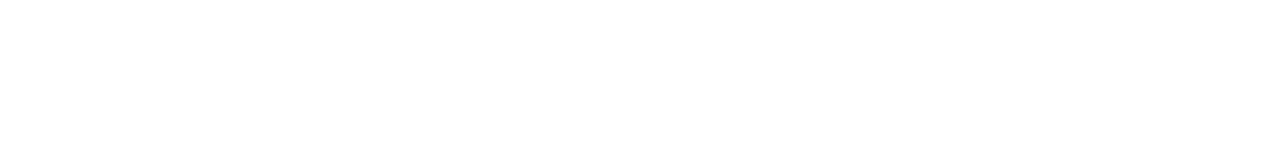
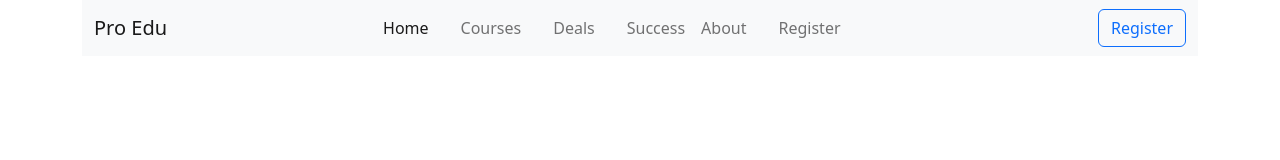
Before and after one commit to Rimaakter1/Assignment-3, a plain HTML site: page index.html in a window 1280 px wide. Drawn offline with nearby package versions, Linux system fonts and the light colour scheme.

Commit message:
commit navbar

```diff
--- a/index.html
+++ b/index.html
@@ -12,8 +12,40 @@
 
 <body>
     <!-- header start -->
-    <header>
-
+    <header class="container">
+        <nav class="navbar navbar-expand-lg bg-light">
+            <div class="container-fluid">
+                <a class="navbar-brand" href="#">Pro Edu</a>
+                <button class="navbar-toggler" type="button" data-bs-toggle="collapse"
+                    data-bs-target="#navbarSupportedContent" aria-controls="navbarSupportedContent"
+                    aria-expanded="false" aria-label="Toggle navigation">
+                    <span class="navbar-toggler-icon"></span>
+                </button>
+                <div class="collapse navbar-collapse " id="navbarSupportedContent">
+                    <ul class="navbar-nav me-auto mb-2 mb-lg-0 ms-5 ps-5">
+                        <li class="nav-item ps-5 ms-5">
+                            <a class="nav-link active" aria-current="page" href="#">Home</a>
+                        </li>
+                        <li class="nav-item ps-3">
+                            <a class="nav-link" href="#">Courses</a>
+                        </li>
+                        <li class="nav-item ps-3">
+                            <a class="nav-link" href="#">Deals</a>
+                        </li>
+                        <li class="nav-item ps-3">
+                            <a class="nav-link" href="#">Success</a>
+                        </li>
+                        <li class="nav-item">
+                            <a class="nav-link" href="#">About</a>
+                        </li>
+                        <li class="nav-item ps-3">
+                            <a class="nav-link" href="#">Register</a>
+                        </li>
+                    </ul>
+                    <button class="btn btn-outline-primary" type="submit">Register</button>
+                </div>
+            </div>
+        </nav>
     </header>
     <!-- header end -->
     <script src="https://cdn.jsdelivr.net/npm/bootstrap@5.2.0/dist/js/bootstrap.bundle.min.js"></script>
```
